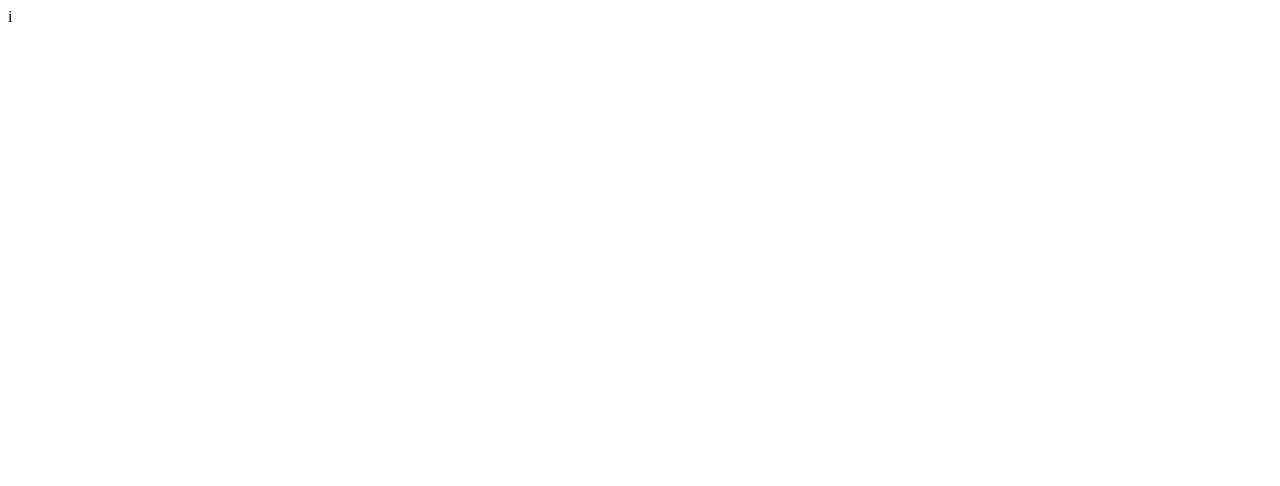
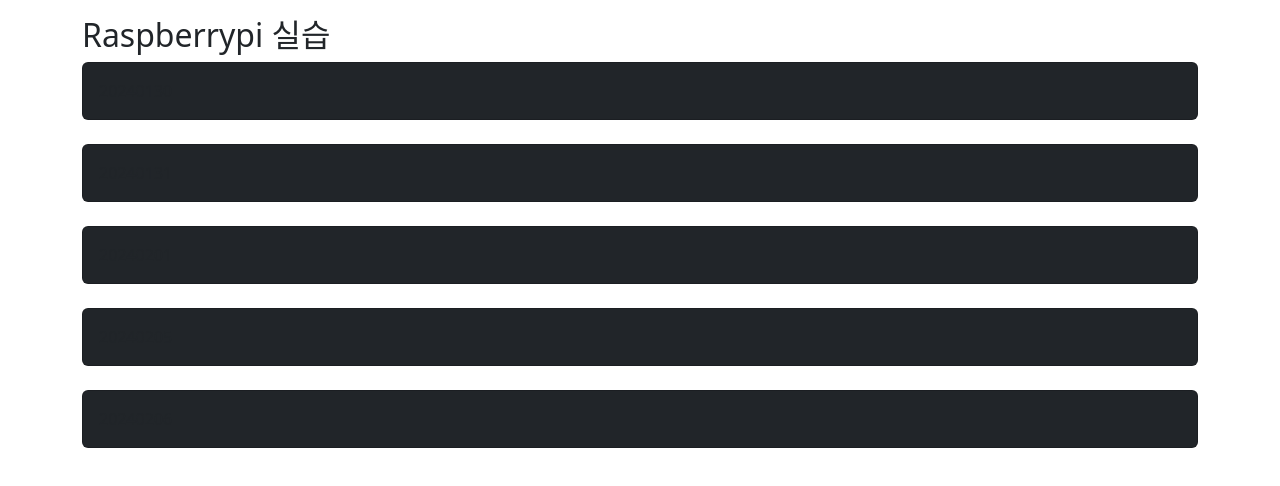
Before and after one commit to themeg87/Raspberry, a plain HTML site: page index.html in a window 1280 px wide. Drawn offline with nearby package versions, Linux system fonts and the light colour scheme.

Commit message:
Update index.html

```diff
--- a/index.html
+++ b/index.html
@@ -1 +1,35 @@
-i
+<!DOCTYPE html>
+<html lang="en">
+<head>
+  <title>Raspberrypi 실습</title>
+  <meta charset="utf-8">
+  <meta name="viewport" content="width=device-width, initial-scale=1">
+  <link href="https://cdn.jsdelivr.net/npm/bootstrap@5.3.2/dist/css/bootstrap.min.css" rel="stylesheet">
+  <script src="https://cdn.jsdelivr.net/npm/bootstrap@5.3.2/dist/js/bootstrap.bundle.min.js"></script>
+</head>
+<body>
+
+<div class="container mt-3">
+  <h2>Raspberrypi 실습</h2>
+  <div class="card bg-dark text-yellow">
+    <div class="card-body">20240130</div>
+  </div>
+  <br>
+  <div class="card bg-dark text-yellow">
+    <div class="card-body">20240131</div>
+  </div>
+  <br>
+  <div class="card bg-dark text-yellow">
+    <div class="card-body">20240201</div>
+  </div>
+  <br>
+  <div class="card bg-dark text-yellow">
+    <div class="card-body">20240205</div>
+  </div>
+  <br>
+  <div class="card bg-dark text-yellow">
+    <div class="card-body">20240206</div>
+  </div>
+  <br>
+</body>
+</html>
```
